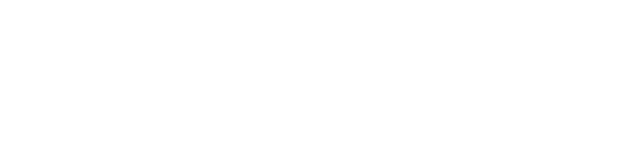
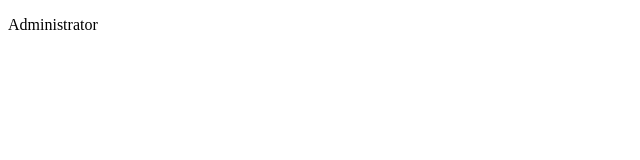
Before and after one commit to anithathomaz85/GITAssignment, a plain HTML site: page admin.html in a window 1280 px wide. Shown: the whole page, without its empty margins (0-640 px from the left). Drawn offline with Linux system fonts and the light colour scheme.

Commit message:
Modified admin.html. Added p tag

```diff
--- a/admin.html
+++ b/admin.html
@@ -6,6 +6,6 @@
     <title>Administrator Page</title>
 </head>
 <body>
-
+    <p>Administrator</p>
 </body>
 </html>
```
